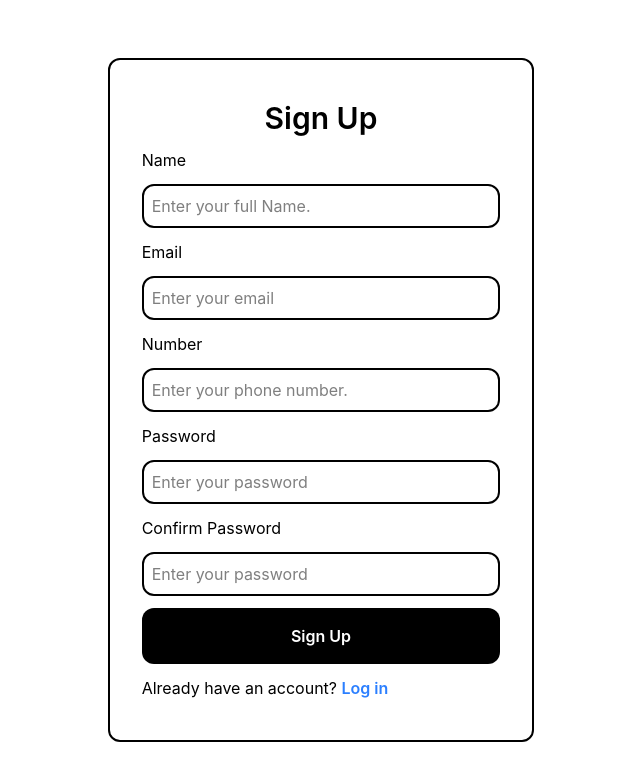
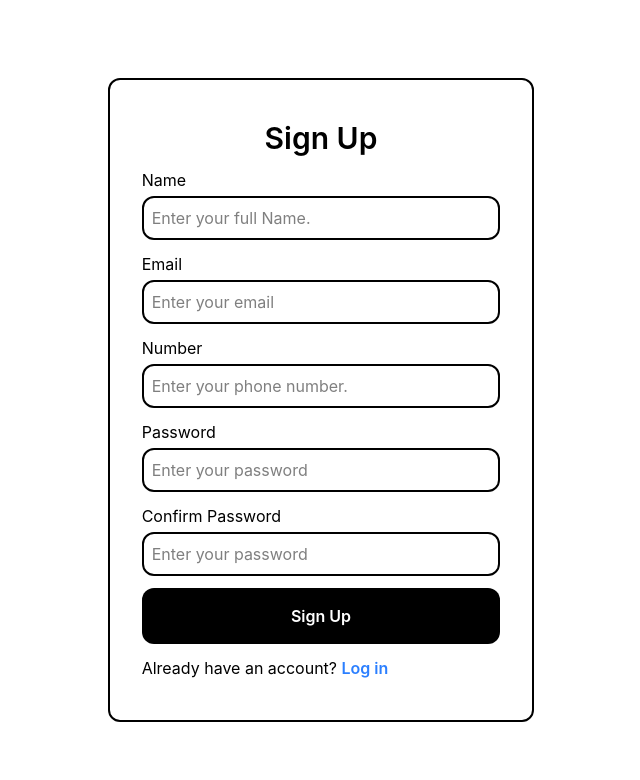
Before and after one commit to edevsolution/e-commerce-frontend, a React (Vite) app: page /signup in a window 1280 px wide. Shown: the top 780 px of the page, without its empty margins (319-959 px from the left). Built offline with nearby package versions, Linux system fonts and the light colour scheme.

Commit message:
feat:add validation in signup page

```diff
--- a/src/pages/Login.tsx
+++ b/src/pages/Login.tsx
@@ -78,6 +78,7 @@ const Login = () => {
       //  localStorage.setItem('user', JSON.stringify(user));
 
       await new Promise((resolve) => setTimeout(resolve, 1500));
+       console.log(email,password)
       setSubmitSuccess(true);
 
       setEmail("");
--- a/src/pages/Signup.tsx
+++ b/src/pages/Signup.tsx
@@ -1,62 +1,300 @@
+import axios from "axios";
+import { useState } from "react";
+import { useNavigate } from "react-router-dom";
 
 const Signup = () => {
+  const [name, setName] = useState("");
+  const [email, setEmail] = useState("");
+  const [phone, setPhone] = useState("");
+  const [password, setPassword] = useState("");
+  const [confirmPassword, setConfirmPassword] = useState("");
+
+  const [nameError, setNameError] = useState("");
+  const [emailError, setEmailError] = useState("");
+  const [phoneError, setPhoneError] = useState("");
+  const [passwordError, setPasswordError] = useState("");
+  const [confirmPasswordError, setConfirmPasswordError] = useState("");
+
+  const [isLoading, setIsLoading] = useState(false);
+  const [submitError, setSubmitError] = useState("");
+  const [submitSuccess, setSubmitSuccess] = useState(false);
+
+  const navigate = useNavigate();
+
+  // Name Validation
+  const validateName = (value) => {
+    if (!value.trim()) {
+      return "Full name is required";
+    }
+    if (value.trim().length < 2) {
+      return "Name must be at least 2 characters";
+    }
+    if (!/^[A-Za-z\s]+$/.test(value)) {
+      return "Name can only contain letters and spaces";
+    }
+    return "";
+  };
+
+  // Email validation
+  const validateEmail = (value) => {
+    const emailRegex = /^[^\s@]+@[^\s@]+\.[^\s@]+$/;
+
+    if (!value.trim()) {
+      return "Email is required";
+    }
+    if (!emailRegex.test(value.trim())) {
+      return "Please enter a valid email address .";
+    }
+    return "";
+  };
+
+  // Number validation
+  const validatePhone = (value) => {
+    if (!value.trim()) {
+      return "Phone number is required";
+    }
+    if (!/^\d+$/.test(value)) {
+      return "Phone number can only contain digits (no spaces, dashes, or symbols)";
+    }
+    if (value.trim().length !== 11) {
+      return "Phone number must be exactly 11 digits";
+    }
+    return "";
+  };
+
+  // Password Validation
+  const validatePassword = (value) => {
+    const passwordRegex = /^(?=.*[a-z])(?=.*[A-Z])(?=.*\d).{6,}$/;
+    if (!value) {
+      return "Password is required";
+    }
+    if (!passwordRegex.test(value)) {
+      return "Password length must be at least 6 characters and include one uppercase, one lowercase, and a number";
+    }
+    return "";
+  };
+
+  // Confirm Password Validation
+  const validateConfirmPassword = (value, passwordValue) => {
+    if (!value) {
+      return "Please confirm your password";
+    }
+    if (passwordValue && value !== passwordValue) {
+      return "Passwords do not match";
+    }
+    return "";
+  };
+
+  const handleSubmit = async (e) => {
+    e.preventDefault();
+
+    setSubmitError("");
+    setSubmitSuccess(false);
+
+    // Run full validation on all fields
+    const nameErr = validateName(name);
+    const emailErr = validateEmail(email);
+    const phoneErr = validatePhone(phone);
+    const passwordErr = validatePassword(password);
+    const confirmErr = validateConfirmPassword(confirmPassword, password);
+
+    // Update all error states
+    setNameError(nameErr);
+    setEmailError(emailErr);
+    setPhoneError(phoneErr);
+    setPasswordError(passwordErr);
+    setConfirmPasswordError(confirmErr);
+
+    // Check if any field is invalid
+    if (nameErr || emailErr || phoneErr || passwordErr || confirmErr) {
+      return;
+    }
+
+    setIsLoading(true);
+
+    try {
+
+      // After backend complete
+      // const response = await axios.post("http://localhost:5000/api/v1/signup", {
+      //   name,
+      //   email,
+      //   phone,
+      //   password,
+      // });
+      await new Promise((resolve) => setTimeout(resolve, 1500));
+      console.log(name,email,phone,password)
+      setSubmitSuccess(true);
+
+      // Clear form fields
+      setName("");
+      setEmail("");
+      setPhone("");
+      setPassword("");
+      setConfirmPassword("");
+
+      // Clear errors (optional)
+      setNameError("");
+      setEmailError("");
+      setPhoneError("");
+      setPasswordError("");
+      setConfirmPasswordError("");
+
+      // Redirect to login or home page
+      setTimeout(() => {
+        navigate("/login");
+      }, 1500);
+    } catch (error) {
+      // Error handling
+      const errorMessage =
+        error.response?.data?.message || "Signup failed. Please try again.";
+      setSubmitError(errorMessage);
+    } finally {
+      setIsLoading(false);
+    }
+  };
+
   return (
     <div className="flex justify-center items-center min-h-screen ">
-      <form action="" className="flex flex-col gap-3 w-1/3 h-2/3 mx-auto my-auto border-2 border-black px-8 py-10 rounded-xl">
+      <form
+        onSubmit={handleSubmit}
+        className="flex flex-col gap-3 w-1/3 h-2/3 mx-auto my-auto border-2 border-black px-8 py-10 rounded-xl"
+      >
         <h1 className="text-center text-3xl font-semibold">Sign Up</h1>
+
+        <div className="flex flex-col gap-1">
           <label>Name</label>
           <input
             type="text"
             name="name"
+            value={name}
+            onChange={(e) => {
+              setName(e.target.value);
+              setNameError(validateName(e.target.value));
+            }}
             placeholder="Enter your full Name."
             required
             className="border-2 border-black rounded-xl p-2"
           />
+          {nameError && (
+            <p className="text-red-500 text-sm mt-1">{nameError}</p>
+          )}
+        </div>
 
+        <div className="flex flex-col gap-1">
           <label>Email</label>
           <input
             type="email"
             name="email"
+            value={email}
+            onChange={(e) => {
+              setEmail(e.target.value);
+              setEmailError(validateEmail(e.target.value));
+            }}
             placeholder="Enter your email"
             required
             className="border-2 border-black rounded-xl p-2"
           />
+          {emailError && (
+            <p className="text-red-500 text-sm mt-1">{emailError}</p>
+          )}
+        </div>
 
+        <div className="flex flex-col gap-1">
           <label>Number</label>
           <input
             type="tel"
             name="phone"
+            value={phone}
+            onChange={(e) => {
+              const digitsOnly = e.target.value.replace(/\D/g, "");
+              setPhone(digitsOnly);
+              setPhoneError(validatePhone(digitsOnly));
+            }}
             placeholder="Enter your phone number."
             required
             className="border-2 border-black rounded-xl p-2"
           />
+          {phoneError && (
+            <p className="text-red-500 text-sm mt-1">{phoneError}</p>
+          )}
+        </div>
 
+        <div className="flex flex-col gap-1">
           <label>Password </label>
           <input
             type="password"
             name="password"
+            value={password}
+            onChange={(e) => {
+              setPassword(e.target.value);
+              setPasswordError(validatePassword(e.target.value));
+              if (confirmPassword) {
+                setConfirmPasswordError(
+                  validateConfirmPassword(confirmPassword, e.target.value),
+                );
+              }
+            }}
             placeholder="Enter your password"
             required
             className="border-2 border-black rounded-xl p-2"
           />
+          {passwordError && (
+            <p className="text-red-500 text-sm mt-1">{passwordError}</p>
+          )}
+        </div>
+
+        <div className="flex flex-col gap-1">
           <label>Confirm Password </label>
           <input
             type="password"
             name="cpassword"
+            value={confirmPassword}
+            onChange={(e) => {
+              setConfirmPassword(e.target.value);
+              setConfirmPasswordError(
+                validateConfirmPassword(e.target.value, password),
+              );
+            }}
             placeholder="Enter your password"
             required
             className="border-2 border-black rounded-xl p-2"
           />
+          {confirmPasswordError && (
+            <p className="text-red-500 text-sm mt-1">{confirmPasswordError}</p>
+          )}
+        </div>
 
-        <button className="bg-black rounded-xl py-4 px-2 text-white font-semibold">Sign Up</button>
+        {submitError && (
+          <div className="bg-red-100 border border-red-400 text-red-700 px-4 py-2 rounded">
+            {submitError}
+          </div>
+        )}
+
+        {submitSuccess && (
+          <div className="bg-green-100 border border-green-400 text-green-700 px-4 py-2 rounded">
+            Signup successful! Redirecting to login...
+          </div>
+        )}
+
+        <button
+          type="submit"
+          disabled={isLoading}
+          className="bg-black rounded-xl py-4 px-2 text-white font-semibold"
+        >
+          {isLoading ? "Signing up..." : "Sign Up"}
+        </button>
+
         <div>
           <p>
-            Already have an account? <a href="/login" className="text-blue-500 font-semibold">Log in</a>
+            Already have an account?{" "}
+            <a href="/login" className="text-blue-500 font-semibold">
+              Log in
+            </a>
           </p>
         </div>
       </form>
     </div>
-  )
-}
+  );
+};
 
-export default Signup
+export default Signup;
```
Lines whose indentation alone changed are shown as unchanged.
